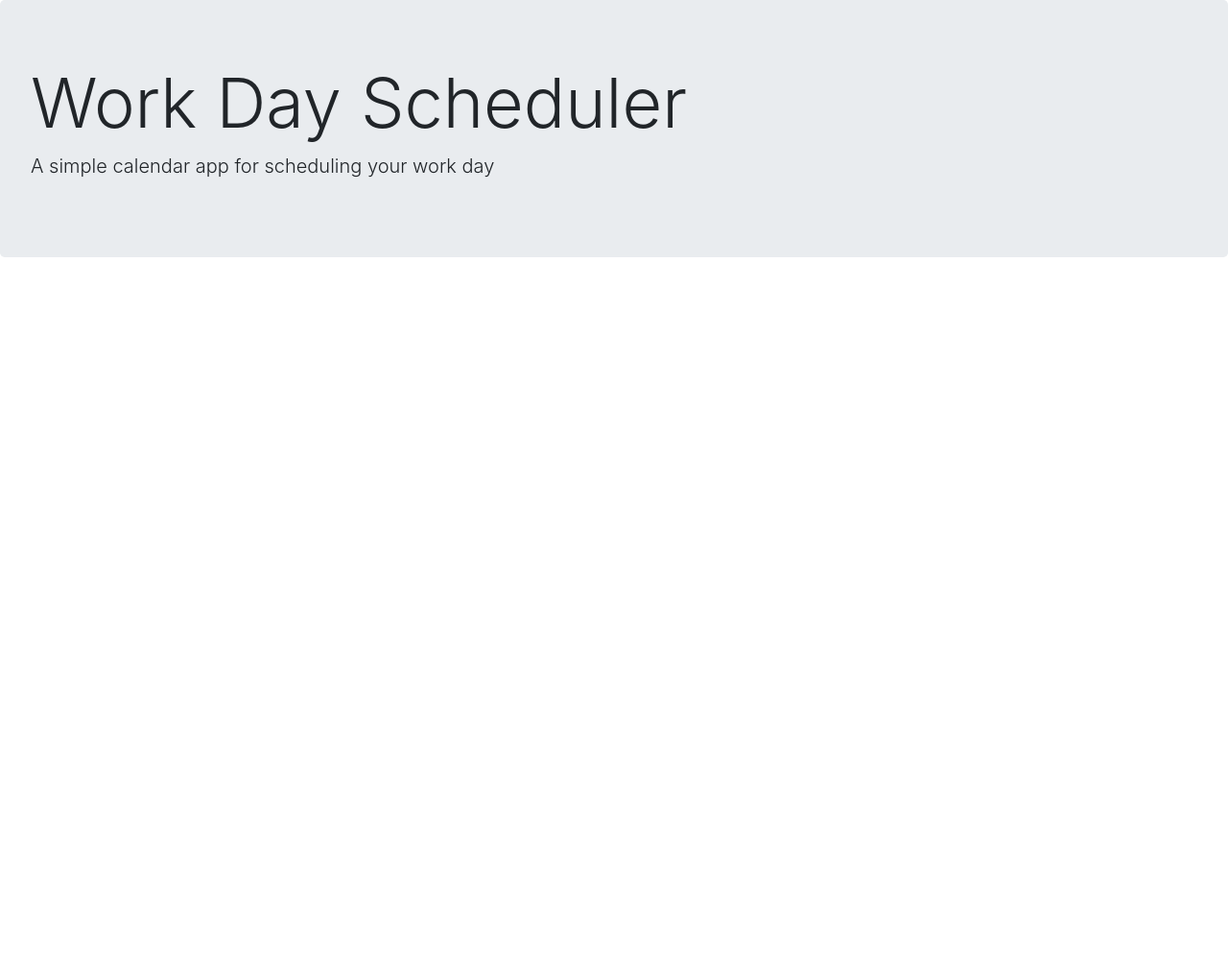
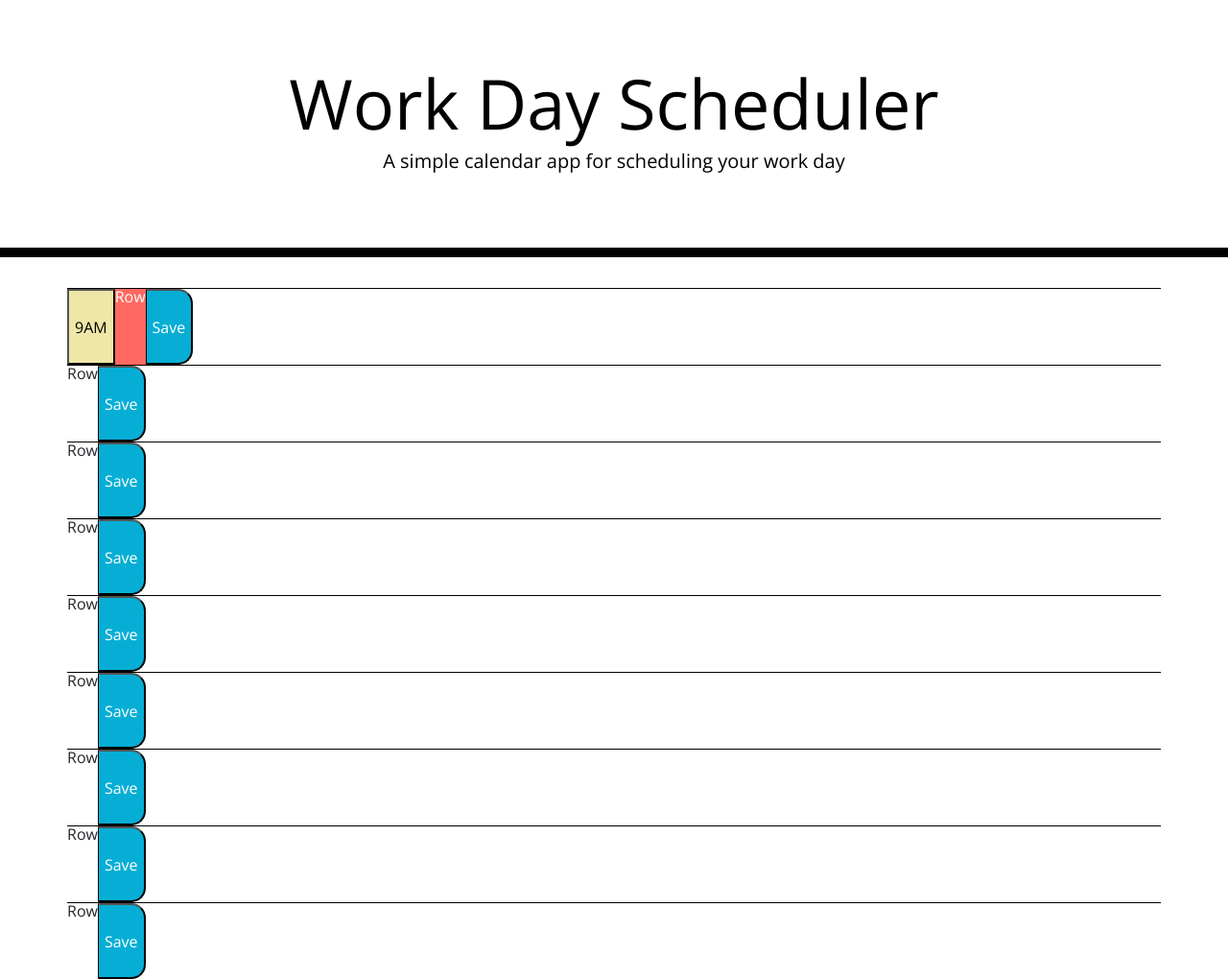
Before and after one commit to carpegavin/Daily-Planner, a plain HTML site: page index.html in a window 1280 px wide. Shown: the whole page at 96% size. Before the commit the page ends 800 px from the top, so only its background shows below. Drawn offline with nearby package versions, Linux system fonts and the light colour scheme.

Commit message:
created rows and buttons

```diff
--- /dev/null
+++ b/assets/css/style.css
@@ -0,0 +1,72 @@
+body {
+  font-family: 'Open Sans', sans-serif;
+  font-size: 16px;
+  line-height: 1;
+
+}
+
+textarea{
+  background: transparent;
+  border: none;
+  resize: none;
+  color: #000000;
+  border-left: 1px solid black;
+  padding: 10px;
+}
+
+.jumbotron {
+  text-align: center;
+  background-color: transparent;
+  color: black;
+  border-radius: 0;
+  border-bottom: 10px solid black;
+}
+
+.description{
+  white-space: pre-wrap;
+}
+
+.time-block{
+  text-align: center;
+  border-radius: 15px;
+}
+
+.row {
+  white-space: pre-wrap;
+  height: 80px;
+  border-top: 1px solid black;;
+}
+
+.hour {
+  background-color: #eee7a8;
+  color: #000000;
+
+}
+
+.past {
+  background-color: #d3d3d3;
+  color: white;
+}
+
+.present {
+  background-color: #ff6961;
+  color: white;
+}
+
+.future {
+  background-color: #77dd77;
+  color: white;
+}
+
+.saveBtn {
+  border-left: 1px solid black;
+  border-top-right-radius: 15px;
+  border-bottom-right-radius: 15px;
+  background-color: #06AED5;
+  color: white;
+}
+
+.saveBtn i:hover {
+  font-size: 20px;
+  transition: all .3s ease-in-out;
+}
--- /dev/null
+++ b/assets/js/script.js
@@ -0,0 +1,6 @@
+var dateDisplayEl = $('#currentDay');
+
+function displayDate() {
+    var rightNow = moment().format("MMM Do YY");
+    dateDisplayEl.text(rightNow);
+  }
--- a/index.html
+++ b/index.html
@@ -18,7 +18,7 @@
       href="https://fonts.googleapis.com/css?family=Open+Sans&display=swap"
       rel="stylesheet"
     />
-    <link rel="stylesheet" href="style.css" />
+    <link rel="stylesheet" href="./assets/css/style.css" />
     <title>Work Day Scheduler</title>
   </head>
 
@@ -29,10 +29,49 @@
       <p id="currentDay" class="lead"></p>
     </header>
     <div class="container">
-      <!-- Timeblocks go here -->
+        <div class="row">
+            <button class = "hour">9AM</button>
+            <div class="present">Row</div>
+            <button class = saveBtn>Save</button>
+        </div>
+        <div class ="row">
+            <div class="col-*-*">Row</div>
+            <button class = saveBtn>Save</button>
+        </div>
+        <div class ="row">
+            <div class="col-*-*">Row</div>
+            <button class = saveBtn>Save</button>
+        </div>
+        <div class ="row">
+            <div class="col-*-*">Row</div>
+            <button class = saveBtn>Save</button>
+        </div>
+        <div class ="row">
+            <div class="col-*-*">Row</div>
+            <button class = saveBtn>Save</button>
+        </div>
+        <div class ="row">
+            <div class="col-*-*">Row</div>
+            <button class = saveBtn>Save</button>
+        </div>
+        <div class ="row">
+            <div class="col-*-*">Row</div>
+            <button class = saveBtn>Save</button>
+        </div>
+        <div class ="row">
+            <div class="col-*-*">Row</div>
+            <button class = saveBtn>Save</button>
+        </div>
+        <div class ="row">
+            <div class="col-*-*">Row</div>
+            <button class = saveBtn>Save</button>
+        </div>
+
+
     </div>
 
     <script src="https://code.jquery.com/jquery-3.4.1.min.js"></script>
     <script src="https://cdnjs.cloudflare.com/ajax/libs/moment.js/2.24.0/moment.min.js"></script>
+    <script type="text/javascript" src="./assets/js/script.js"></script>
   </body>
 </html>
```
